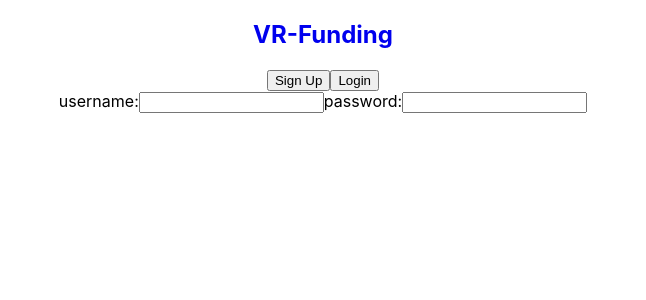
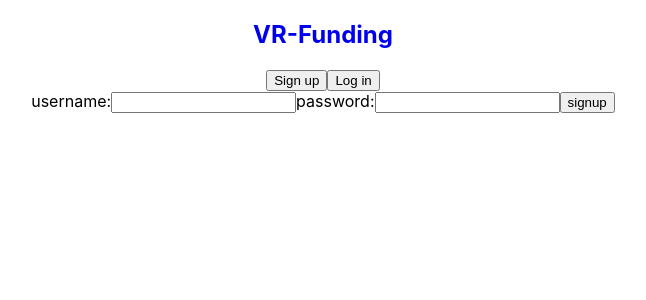
Before and after one commit to killinq-joke/vr-funding, a React (Create React App) app in the folder client/: page /signup in a window 1280 px wide. Shown: the top 300 px of the page, without its empty margins (317-963 px from the left). Built offline with nearby package versions, Linux system fonts and the light colour scheme.

Commit message:
Addition of redux-thunk & user forms

```diff
--- a/client/package.json
+++ b/client/package.json
@@ -14,7 +14,8 @@
     "react-scripts": "3.4.1",
     "redux": "^4.0.5",
     "redux-thunk": "^2.3.0",
-    "styled-components": "^5.1.0"
+    "styled-components": "^5.1.0",
+    "yup": "^0.28.5"
   },
   "scripts": {
     "start": "react-scripts start",
--- a/client/src/App.js
+++ b/client/src/App.js
@@ -40,10 +40,10 @@ const App = () => {
         ) : (
           <div>
             <Link to="/signup">
-              <button>Sign Up</button>
+              <button>Sign up</button>
             </Link>
             <Link to="/login">
-              <button>Login</button>
+              <button>Log in</button>
             </Link>
           </div>
         )}
--- a/client/src/components/Login.js
+++ b/client/src/components/Login.js
@@ -2,20 +2,28 @@
 import React from "react"
 import { connect } from "react-redux";
 //components
-import UserForm from "./UserForm"
 import * as actionCreators from "../state/actionCreators";
 
 const Login = () => {
   return (
     <>
-      <UserForm />
+      <form>
+        <label>
+          username:
+          <input />
+        </label>
+        <label>
+          password:
+          <input />
+        </label>
+      </form>
     </>
   );
 }
 
 function mapStateToProps(state) {
   return {
-    loginForm: state.loginForm,
+    userForm: state.userForm,
     spinner: state.spinner,
   };
 }
--- a/client/src/components/Signup.js
+++ b/client/src/components/Signup.js
@@ -1,23 +1,36 @@
 //dependencies
-import React from "react"
+import React from "react";
 import { connect } from "react-redux";
+import { useHistory } from "react-router-dom";
 //components
-import UserForm from "./UserForm"
 import * as actionCreators from "../state/actionCreators";
 
-const Signup = () => {
-    return (
-      <>
-        <UserForm />
-      </>
-    );
-}
+const Signup = ({ userForm, changeHandler, onSignup }) => {
+  const history = useHistory();
+  return (
+    <>
+      <form>
+        <label>
+          username:
+          <input name="username" onChange={changeHandler} value={userForm.username} />
+        </label>
+        <label>
+          password:
+          <input name="password" onChange={changeHandler} value={userForm.password} />
+        </label>
+        <button type="button" onClick={() => onSignup(userForm, history)}>
+          signup
+        </button>
+      </form>
+    </>
+  );
+};
 
 function mapStateToProps(state) {
   return {
-    signupForm: state.signupForm,
+    userForm: state.userForm,
     spinner: state.spinner,
   };
 }
 
-export default connect(mapStateToProps, actionCreators)(Signup)
+export default connect(mapStateToProps, actionCreators)(Signup);
--- a/client/src/components/UserForm.js
+++ /dev/null
@@ -1,18 +0,0 @@
-import React from "react";
-
-export default function UserForm() {
-  return (
-    <>
-      <form>
-        <label>
-          username:
-          <input />
-        </label>
-        <label>
-          password:
-          <input />
-        </label>
-      </form>
-    </>
-  );
-}
--- a/client/src/index.js
+++ b/client/src/index.js
@@ -7,7 +7,7 @@ import { Provider } from "react-redux";
 import { BrowserRouter as Router } from "react-router-dom";
 //reducers
 import {
-  loginFormReducer,
+  userFormReducer,
 } from "./state/reducers";
 //styles
 import "./styles/index.css";
@@ -16,7 +16,7 @@ import App from "./App";
 import * as serviceWorker from "./serviceWorker";
 
 const combinedReducer = combineReducers({
-  loginForm: loginFormReducer,
+  userForm: userFormReducer,
 });
 
 const store = createStore(
--- a/client/src/state/actionCreators.js
+++ b/client/src/state/actionCreators.js
@@ -0,0 +1,32 @@
+import * as types from "./actionTypes";
+import axios from "../utils/axiosWithAuth";
+
+export const changeHandler = (e) => (dispatch) => {
+  dispatch({ type: types.INPUT_CHANGE, payload: e.target });
+
+};
+
+export const onSignup = (credentials, history) => (dispatch) => {
+  dispatch({ type: types.SIGNUP });
+  axios()
+    .post("/auth/register", credentials)
+    .then((res) => {
+      console.log(res);
+      history.push("/login")
+    })
+    .catch((err) => {
+      console.log(err);
+    });
+};
+
+export const onLogin = (credentials) => (dispatch) => {
+  dispatch({ type: types.LOGIN });
+  axios()
+    .post("/auth/login", credentials)
+    .then((res) => {
+        console.log(res)
+    })
+    .catch((err) => {
+      console.log(err);
+    });
+};
--- a/client/src/state/actionTypes.js
+++ b/client/src/state/actionTypes.js
@@ -0,0 +1,5 @@
+export const SIGNUP = "SIGNUP";
+export const LOGIN = "LOGIN"
+export const INPUT_CHANGE = "INPUT_CHANGE";
+export const SPINNER_START = "SPINNER_START";
+export const SPINNER_STOP = "SPINNER_STOP";
--- a/client/src/state/reducers.js
+++ b/client/src/state/reducers.js
@@ -0,0 +1,19 @@
+import * as types from "./actionTypes"
+
+const initialUserFormState = {
+    username: "",
+    password: ""
+}
+
+export function userFormReducer(state = initialUserFormState, action) {
+    switch(action.type) {
+        case types.INPUT_CHANGE:
+            const name = action.payload.name
+            const value = action.payload.value
+            return {...state,
+                [name]: value
+            }
+        default:
+            return state
+    }
+}
--- a/client/src/utils/axiosWithAuth.js
+++ b/client/src/utils/axiosWithAuth.js
@@ -1,6 +1,6 @@
 import axios from "axios";
 
-export const axiosWithAuth = () => {
+export default function axiosWithAuth () {
   const token = localStorage.getItem("token");
   return axios.create({
     baseURL: "https://vr-funding1.herokuapp.com",
```
Also changed, not shown: client/src/utils/userFormSchema.js (added, +12 -0 lines), 1 other file (tests, documents, lock files or other folders).
